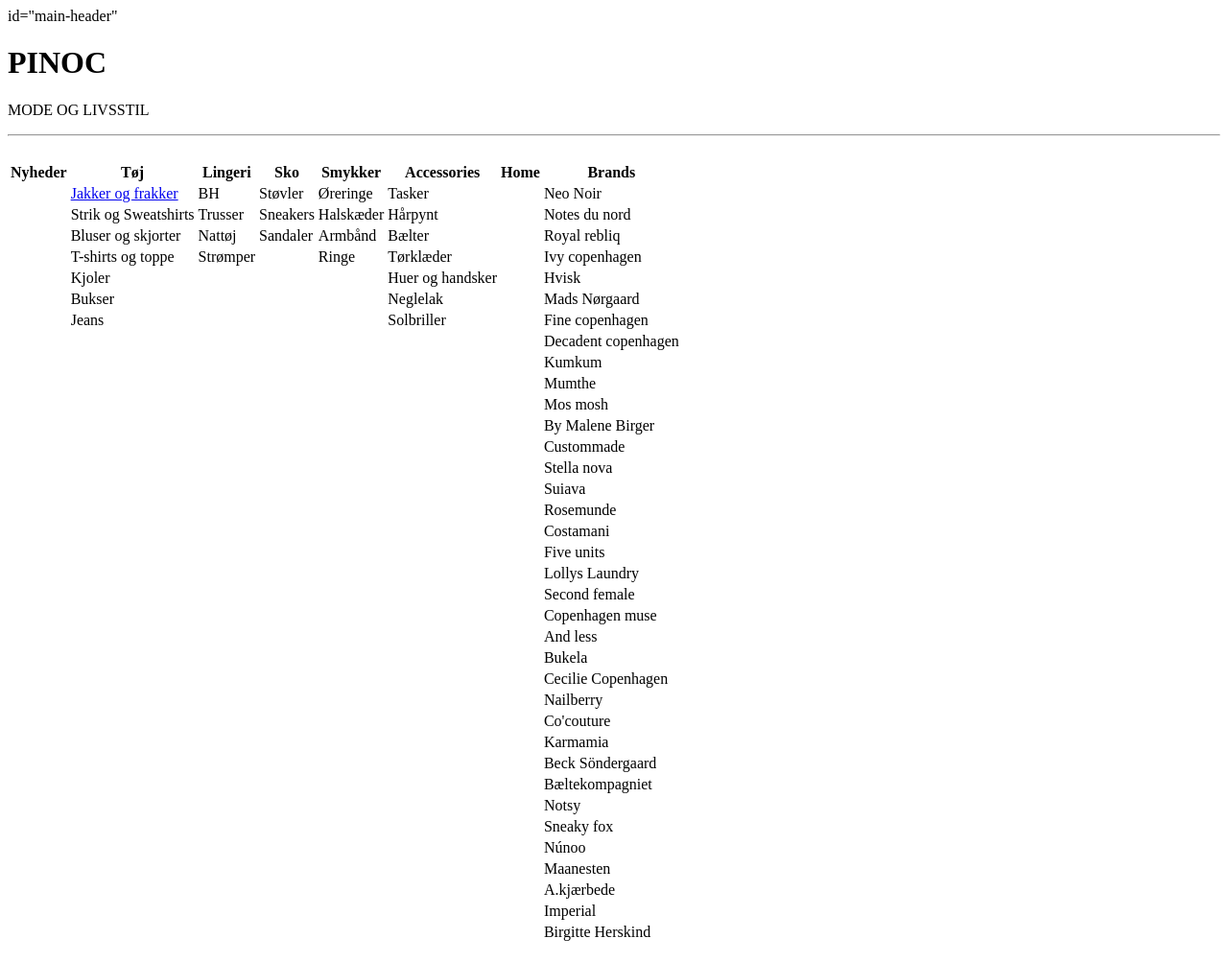
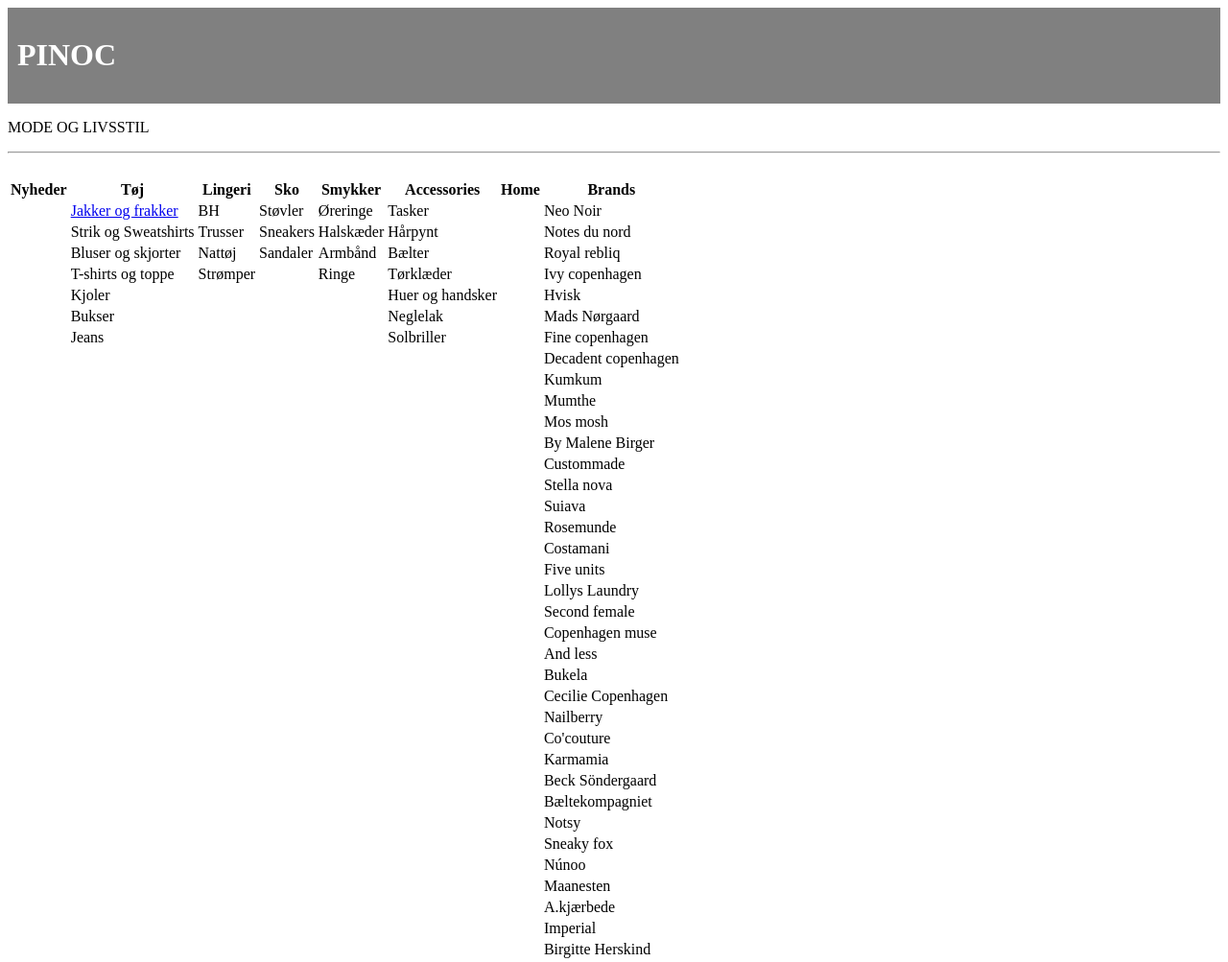
Before and after one commit to sara682f/genbrug, a plain HTML site: page Index.html in a window 1280 px wide. Shown: the whole page at 96% size. Drawn offline with Linux system fonts and the light colour scheme.

```diff
--- a/Index.html
+++ b/Index.html
@@ -2,12 +2,16 @@
 <html lang="en" dir="ltr">
   <head>
     <title>pinoc.dk</title>
-    <style type="text/css"></style>
-
+    <style type="text/css">
+      #main-header{
+        background-color:grey;
+        color:white;
+        padding:10px;
+      }
     </style>
   </head>
   <body>
-    <header> id="main-header"
+    <header id="main-header">
   <h1>PINOC</h1>
 </header>
   <p>MODE OG LIVSSTIL</p>
```
